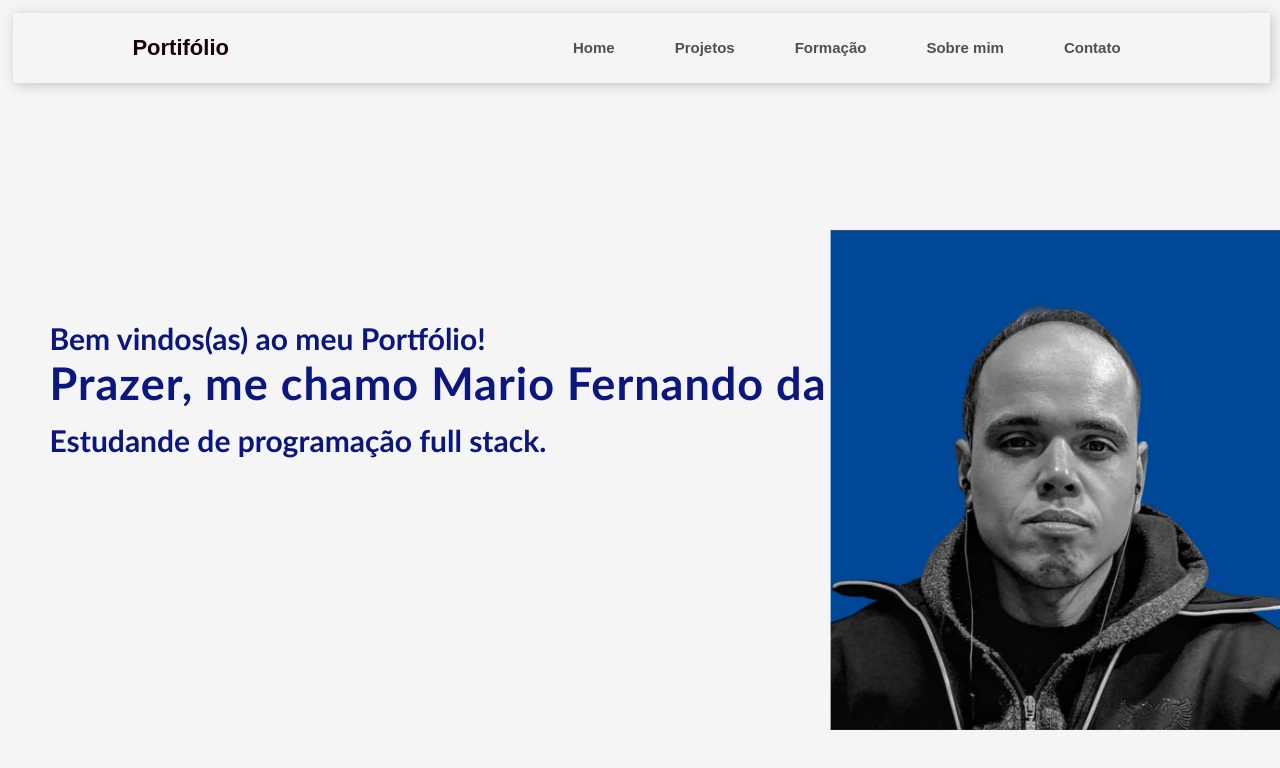
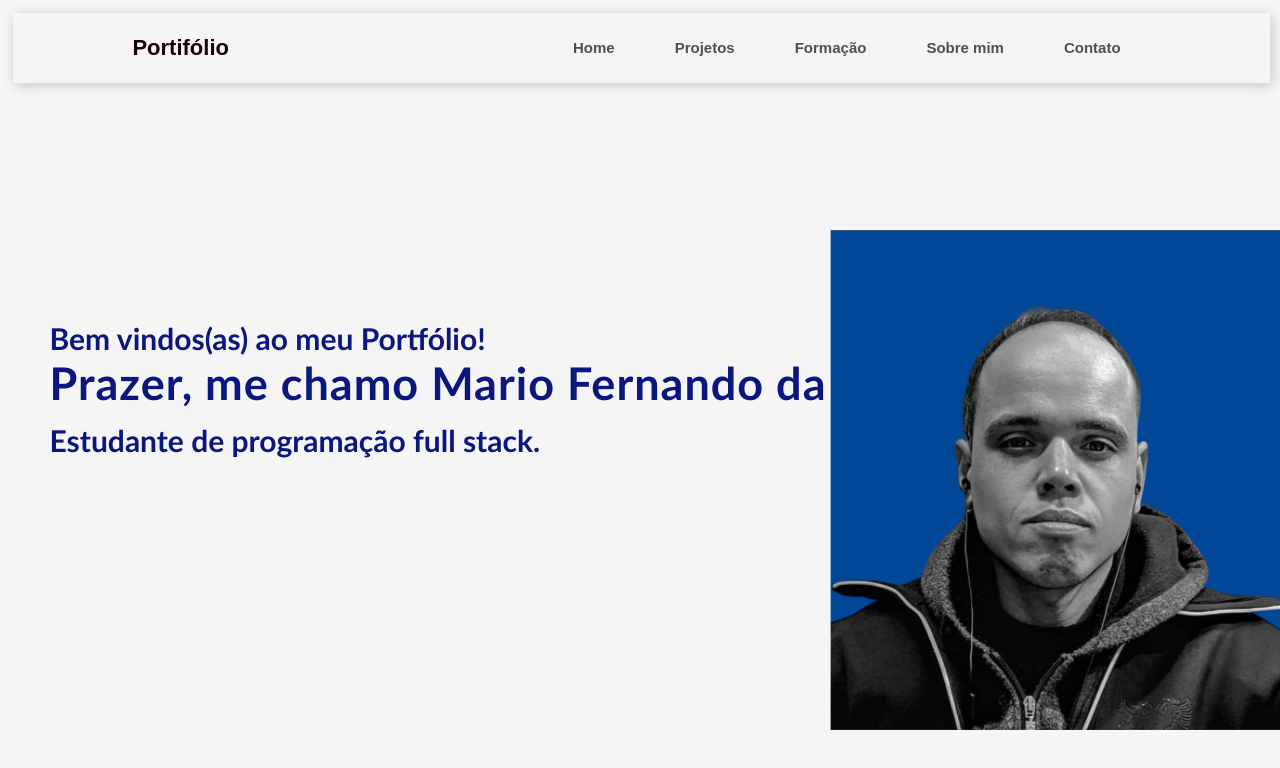
Before and after one commit to future4code/hopper-Mario-Silva, a plain HTML site: page modulo2/projeto-portfolio/index.html in a window 1280 px wide. Drawn offline with Linux system fonts and the light colour scheme.

Commit message:
correções

```diff
--- a/modulo2/projeto-portfolio/index.html
+++ b/modulo2/projeto-portfolio/index.html
@@ -38,7 +38,7 @@
 
         <p>Bem vindos(as) ao meu Portfólio!</p>
         <p>Prazer, me chamo Mario Fernando da Silva.</p>
-        <p>Estudande de programação full stack.</p>
+        <p>Estudante de programação full stack.</p>
 
         <!-- <button class="btn1">Saiba mais</button> -->
 
```
